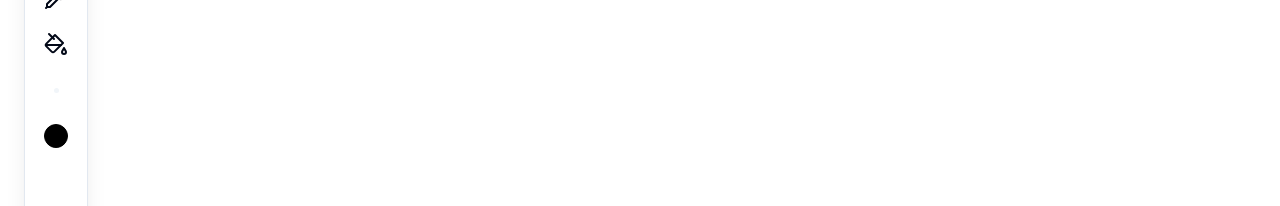
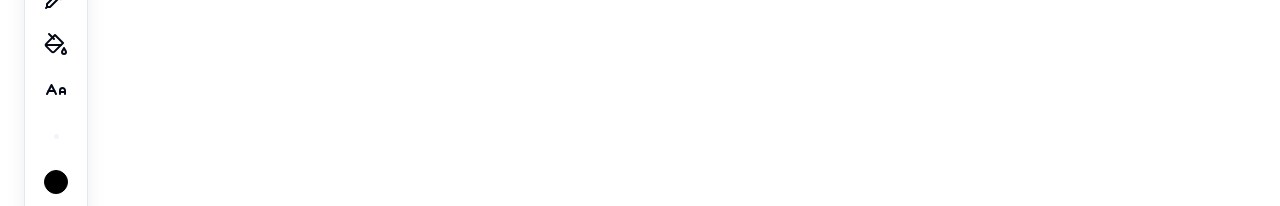
Before and after one commit to HasanYahya101/Artify-Vite, a React (Vite) app: page / in a window 1280 px wide. Shown: the part 258-464 px from the top of the page. Built offline with nearby package versions, Linux system fonts and the light colour scheme.

Commit message:
refactor: Add ALargeSmall icon for fill button in CanvasDrawingApp component

```diff
--- a/src/components/component/playground.jsx
+++ b/src/components/component/playground.jsx
@@ -1,5 +1,5 @@
 import React, { useState, useRef, useEffect } from 'react';
-import { Pencil, Eraser, Download, Slash, Pipette, PaintBucket, Type, Plus, Spline, Undo, Redo } from 'lucide-react';
+import { Pencil, Eraser, Download, Slash, Pipette, PaintBucket, Type, Plus, Spline, Undo, Redo, ALargeSmall } from 'lucide-react';
 import { Button } from '../ui/button';
 import { Avatar, AvatarFallback, AvatarImage } from "@/components/ui/avatar";
 import {
@@ -671,6 +671,21 @@ const CanvasDrawingApp = () => {
                     <div className="my-1.5 px-4 flex flex-col items-center justify-center">
                         <TooltipProvider>
                             <Tooltip>
+                                <TooltipTrigger>
+                                    <Button variant="ghost" size="icon"
+                                    >
+                                        <ALargeSmall className="w-6 h-6" />
+                                    </Button>
+                                </TooltipTrigger>
+                                <TooltipContent>
+                                    <span className='text-gray-500'>Fill</span>
+                                </TooltipContent>
+                            </Tooltip>
+                        </TooltipProvider>
+                    </div>
+                    <div className="my-1.5 px-4 flex flex-col items-center justify-center">
+                        <TooltipProvider>
+                            <Tooltip>
                                 <PopoverArrow open={thicknessOpen} onOpenChange={setThicknessOpen}
                                 >
                                     <PopoverTriggerArrow>
```
